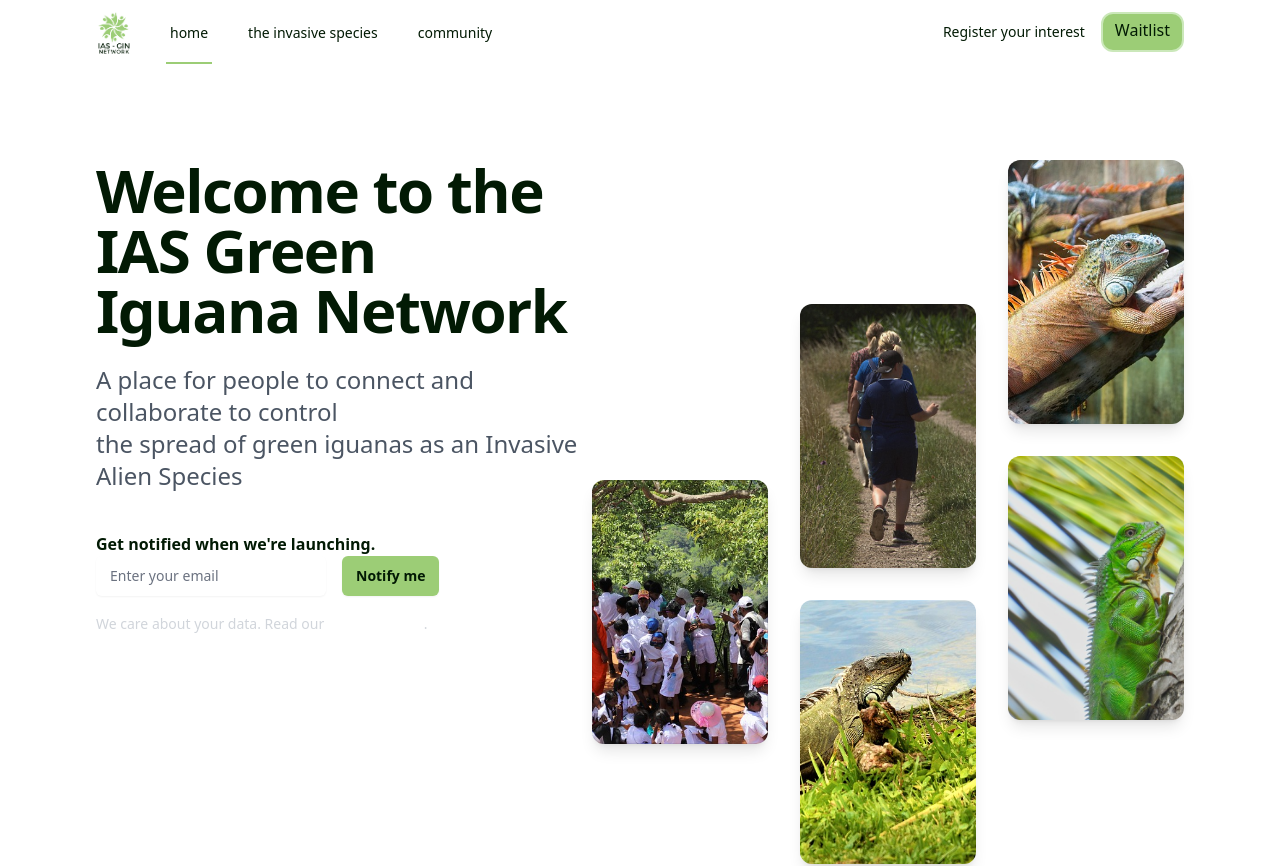
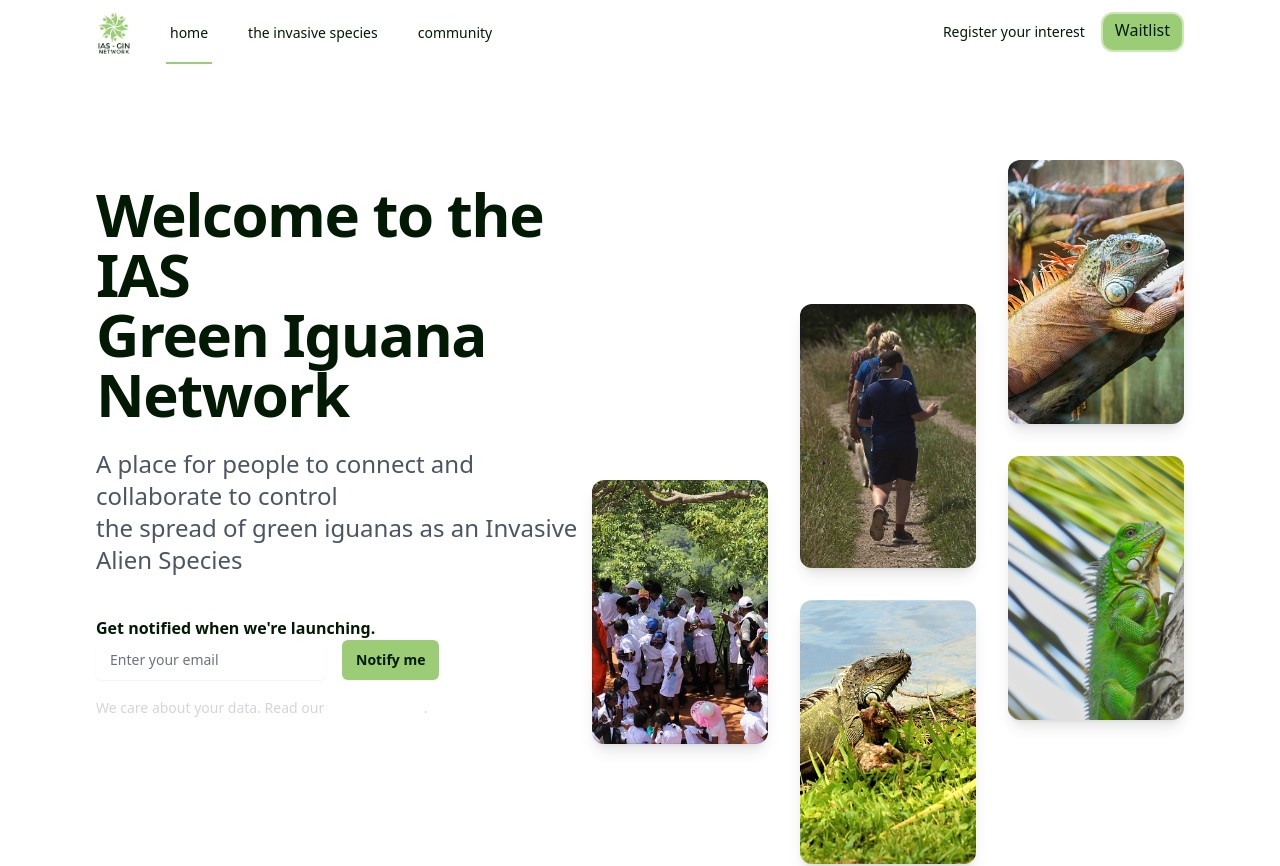
Before and after one commit to Ed-TheVisionMaker/green-ig-ias-network, a Next.js app: page / in a window 1280 px wide. Shown: the top 866 px of the page. Built offline with nearby package versions, Linux system fonts and the light colour scheme; a web font is replaced by a local one.

Commit message:
style: align main title to images

```diff
--- a/app/page.tsx
+++ b/app/page.tsx
@@ -9,8 +9,8 @@ export default function Home() {
           <div className='flex flex-col items-center'>
             <div className='w-full max-w-2xl lg:mx-0 lg:flex lg:max-w-none '>
               <div className='relative w-full'>
-                <h1 className='text-4xl font-bold tracking-tight text-ginBlack sm:text-6xl'>
-                  Welcome to the IAS Green Iguana Network
+                <h1 className='text-4xl font-bold tracking-tight text-ginBlack sm:text-6xl mt-6'>
+                  Welcome to the IAS<br />Green Iguana Network
                 </h1>
                 <p className='mt-6 text-2xl leading-8 text-gray-600 sm:max-w-md lg:max-w-none'>
                   A place for people to connect and collaborate to control{' '}
```
